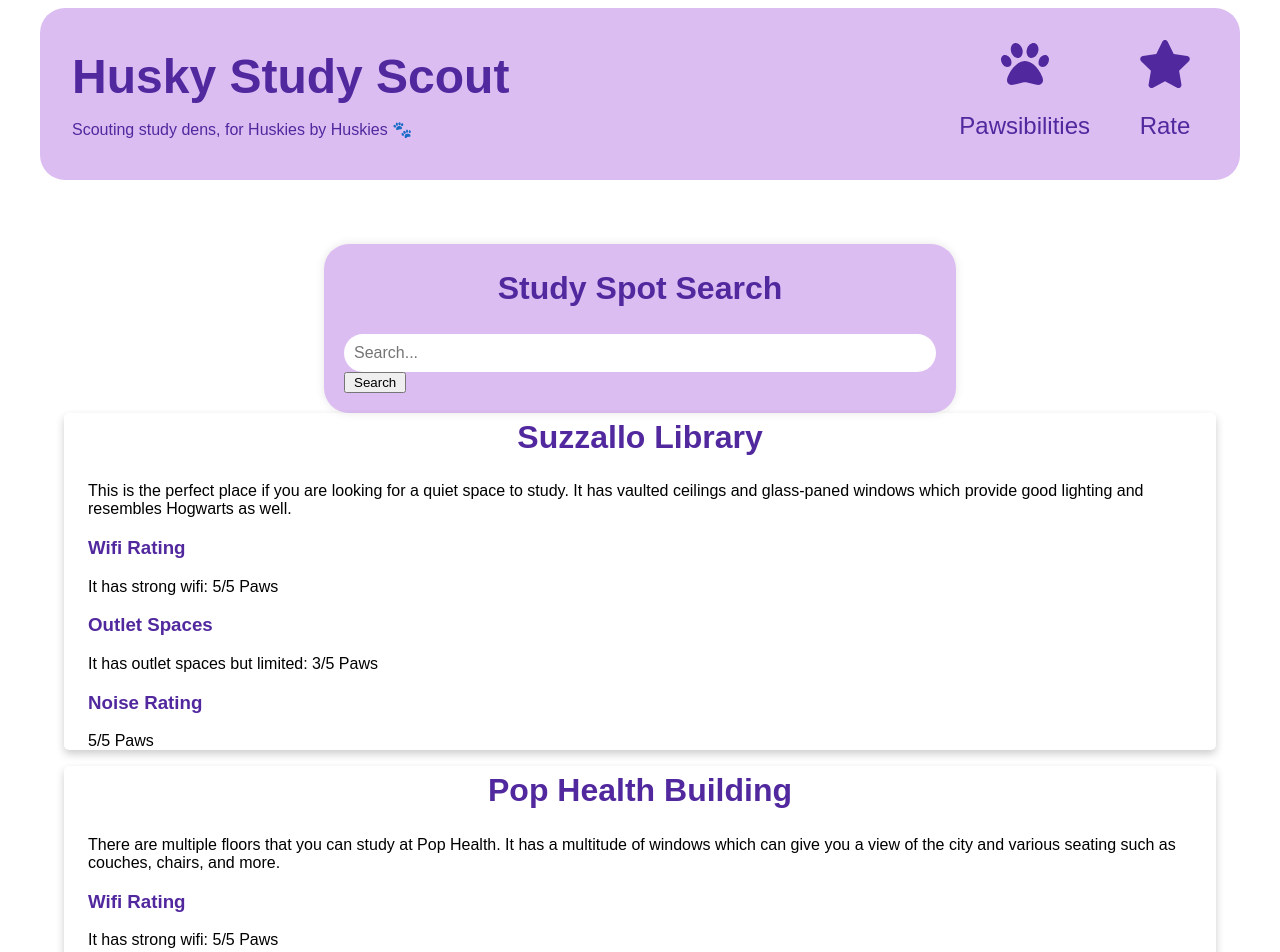
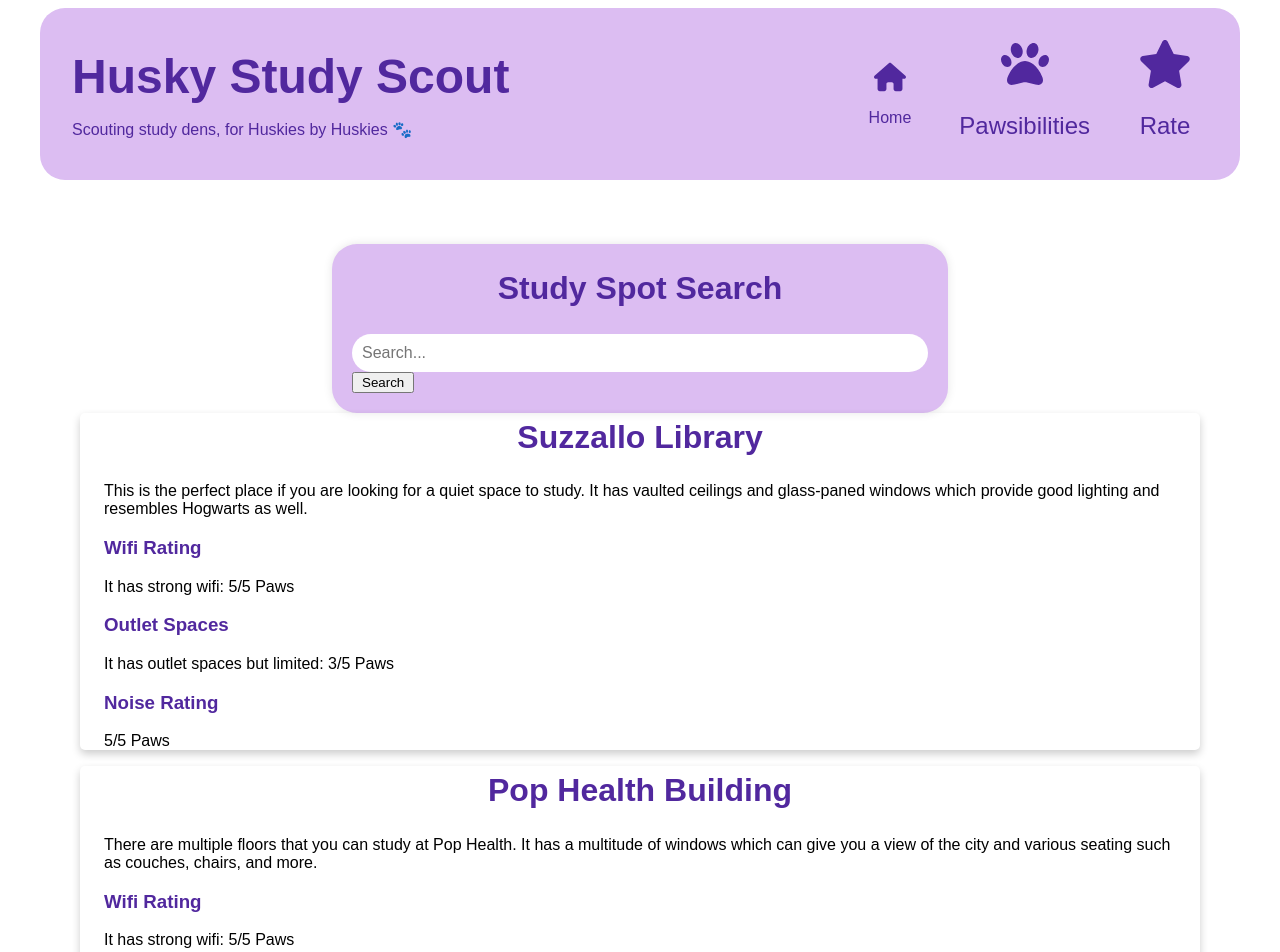
Before and after one commit to info340-au23a/project-info340-g2, a React (Create React App) app: page /home in a window 1280 px wide. Shown: the top 952 px of the page. Built offline with nearby package versions, Linux system fonts and the light colour scheme.

Commit message:
added route function

```diff
--- a/src/App.js
+++ b/src/App.js
@@ -1,47 +1,25 @@
-import React, { useState, useEffect } from 'react';
+import React from 'react';
+import { Route, Routes } from 'react-router-dom';
+import Home from './Home';
 import NavBar from './NavBar';
-import SearchBar from './SearchBar';
-import StudySpotCard from './StudySpotCard';
+import Pawsibilities from './Pawsibilities';
+import Rating from './Rating';
 import Footer from './Footer';
-import studySpacesData from './data/study-spaces-2024.json';
 
-function App() {
-    const [searchTerm, setSearchTerm] = useState('');
-
-    // Filter the study spots based on the search term
-    const filteredStudySpots = studySpacesData.filter(spot =>
-      spot.name.toLowerCase().includes(searchTerm.toLowerCase())
-    );
-
-    // Handle search input change
-    const handleSearchChange = (value) => {
-      setSearchTerm(value);
-    };
-
+const App = () => {
     return (
             <div className="App">
                 <NavBar />
                 <main>
-            <SearchBar onSearchChange={handleSearchChange} />
-            <div className="main-container">
-              <div className="row">
-                {filteredStudySpots.map((spot, index) => (
-                  <StudySpotCard
-                    key={index}
-                    spot={spot}
-                    name={spot.name}
-                    description={spot.description}
-                    wifiRating={spot.wifi_rating}
-                    outletSpaces={spot.outlet_spaces}
-                    noiseRating={spot.noise_rating}
-                  />
-                ))}
-              </div>
-            </div>
+                    <Routes>
+                        <Route path="/home" element={<Home />}/>
+                        <Route path="/pawsibilities" element={<Pawsibilities />} />
+                        <Route path="/rating" element={<Rating/>} />
+                    </Routes>
                 </main>
                 <Footer />
             </div>
     );
-}
+};
 
 export default App;
--- /dev/null
+++ b/src/Home.js
@@ -0,0 +1,44 @@
+import React, { useState } from 'react';
+import NavBar from './NavBar';
+import SearchBar from './SearchBar';
+import StudySpotCard from './StudySpotCard';
+import Footer from './Footer';
+import studySpacesData from './data/study-spaces-2024.json';
+
+function Home() {
+    const [searchTerm, setSearchTerm] = useState('');
+
+    const filteredStudySpots = studySpacesData.filter(spot =>
+      spot.name.toLowerCase().includes(searchTerm.toLowerCase())
+    );
+
+    const handleSearchChange = (value) => {
+      setSearchTerm(value);
+    };
+
+    return (
+            <div className="App">
+                <main>
+                            <SearchBar onSearchChange={handleSearchChange} />
+                            <div className="main-container">
+                                <div className="row">
+                                    {filteredStudySpots.map((spot, index) => (
+                                        <StudySpotCard
+                                            key={index}
+                                            spot={spot}
+                                            name={spot.name}
+                                            description={spot.description}
+                                            wifiRating={spot.wifi_rating}
+                                            outletSpaces={spot.outlet_spaces}
+                                            noiseRating={spot.noise_rating}
+                                        />
+                                    ))}
+                                </div>
+                            </div>
+                </main>
+                <Footer />
+            </div>
+    );
+}
+
+export default Home;
--- a/src/NavBar.js
+++ b/src/NavBar.js
@@ -3,6 +3,10 @@ import { Link } from 'react-router-dom';
 import { FontAwesomeIcon } from '@fortawesome/react-fontawesome';
 import { faPaw } from '@fortawesome/free-solid-svg-icons';
 import { faStar } from '@fortawesome/free-solid-svg-icons';
+import { faHome } from '@fortawesome/free-solid-svg-icons';
+import Pawsibilities from './Pawsibilities';
+import Rating from './Rating';
+import Home from './Home';
 
 function Navbar() {
   return (
@@ -12,13 +16,19 @@ function Navbar() {
         <p className="subtitle">Scouting study dens, for Huskies by Huskies &#128062;</p>
       </div>
       <div className='navIcons'>
-        <Link to="/pawsibilities">
+        <Link to="/home" element={<Home />}>
+            <div className='homeButton'>
+            <FontAwesomeIcon icon={faHome} className="home" size="3x" />
+            <p id="HomeText">Home</p>
+          </div>
+        </Link>
+        <Link to="/pawsibilities" element={<Pawsibilities />}>
             <div className='pawButton'>
             <FontAwesomeIcon icon={faPaw} className="paw" size="3x" />
             <p id="PawsText">Pawsibilities</p>
           </div>
         </Link>
-        <Link to="/rating">
+        <Link to="/rating" element={<Rating />}>
             <div className='rateButton'>
             <FontAwesomeIcon icon={faStar} className="star" size="3x"/>
             <p id="RateText">Rate</p>
--- a/src/Pawsibilities.js
+++ b/src/Pawsibilities.js
@@ -3,18 +3,6 @@ import React from 'react';
 function Pawsibilities() {
   return (
     <main>
-      <nav>
-        <h1>Husky Study Scout</h1>
-        <p>Scouting study dens, for Huskies by Huskies &#128062;</p>
-        <a href="pawsibilities.html">
-          <p id="PawsText">Pawsibilities</p>
-          <img className="paw" src="img/huskyPaw.png" width="60" height="60" alt="Paw Icon" />
-        </a>
-        <a href="rating.html">
-          <p id="RateText">Rate</p>
-          <img className="rate" src="img/ratingIcon.png" width="60" height="60" alt="Rating Icon" />
-        </a>
-      </nav>
       <table>
         <tbody>
           <tr>
--- a/src/Rating.js
+++ b/src/Rating.js
@@ -3,18 +3,6 @@ import React from 'react';
 function Rating() {
   return (
     <main>
-      <nav>
-        <h1>Husky Study Scout</h1>
-        <p>Scouting study dens, for Huskies by Huskies &#128062;</p>
-        <a href="pawsibilities.html">
-          <p id="PawsText">Pawsibilities</p>
-          <img className="paw" src="img/huskyPaw.png" width="60" height="60" alt="Paw Icon" />
-        </a>
-        <a href="rating.html">
-          <p id="RateText">Rate</p>
-          <img className="rate" src="img/ratingIcon.png" width="60" height="60" alt="Rating Icon" />
-        </a>
-      </nav>
 
       <form>
         <label htmlFor="space-name">Space Name:</label><br />
--- a/src/index.css
+++ b/src/index.css
@@ -51,8 +51,7 @@ nav > div:nth-child(2) .nav-link {
     text-decoration: none;
 }
 
-nav .paw:hover,
-nav .star:hover, nav a:hover {
+nav a:hover {
     color: #bd81f1;
 }
 
@@ -61,7 +60,7 @@ a[href] {
 }
 
 .pawButton,
-.rateButton {
+.rateButton, .homeButton {
     display: flex;
     flex-direction: column;
     align-items: center;
--- a/src/index.js
+++ b/src/index.js
@@ -5,10 +5,4 @@ import App from './App';
 import { BrowserRouter } from 'react-router-dom';
 
 const root = ReactDOM.createRoot(document.getElementById('root'));
-root.render(
-  <React.StrictMode>
-    <BrowserRouter>
-    <App />
-    </BrowserRouter>
-  </React.StrictMode>
-);
+root.render(<BrowserRouter><App /></BrowserRouter>);
```
Lines whose indentation alone changed are shown as unchanged.
